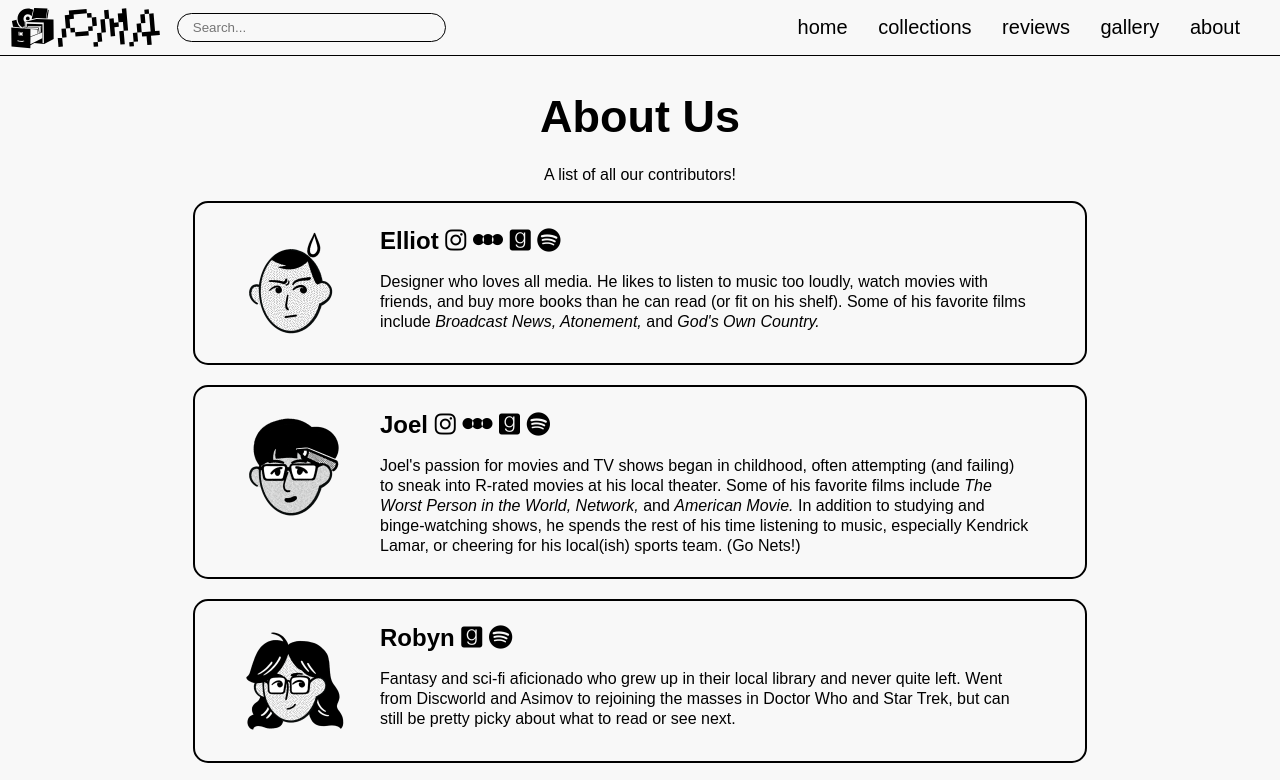
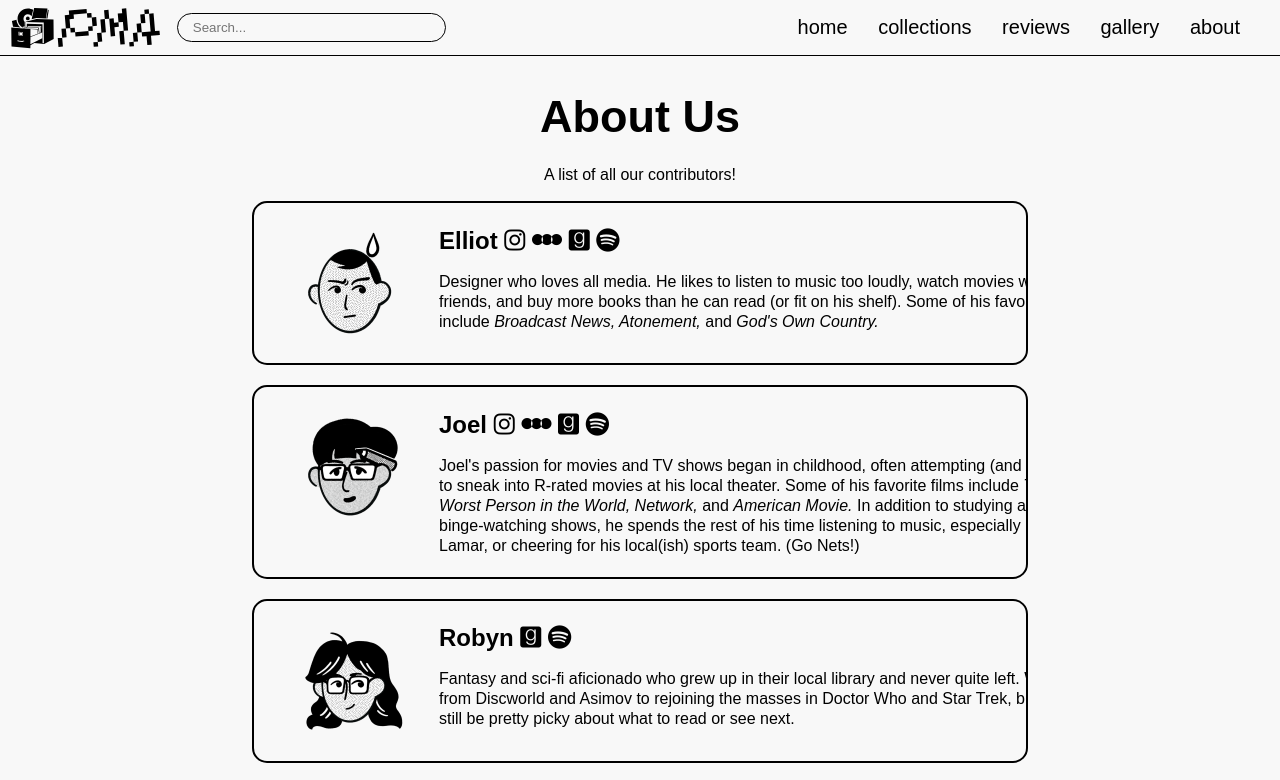
Before and after one commit to elltd/mediaarchive, a plain HTML site: page about.html in a window 1280 px wide. Shown: the top 780 px of the page. Drawn offline with Linux system fonts and the light colour scheme; a web font is replaced by a local one.

Commit message:
Add files via upload

```diff
--- a/archivestyle.css
+++ b/archivestyle.css
@@ -105,7 +105,7 @@ margin-right: 25px;
     top: 200px;
     background: #f8f8f8;
     height:100%;
-    width: 1000px;
+    width: 100%;
     overflow: auto;
     margin: 0 auto;
     font-family: "degular-mono", sans-serif;
@@ -160,7 +160,7 @@ margin: 0%;
   grid-template-columns: 150px 650px;
   column-gap: 15px;
   overflow: hidden;
-  max-width:850px;
+  max-width:60%;
   border-radius: 15px;
   border: 2px solid #000000;
   background-color:#f8f8f8 ;
```
